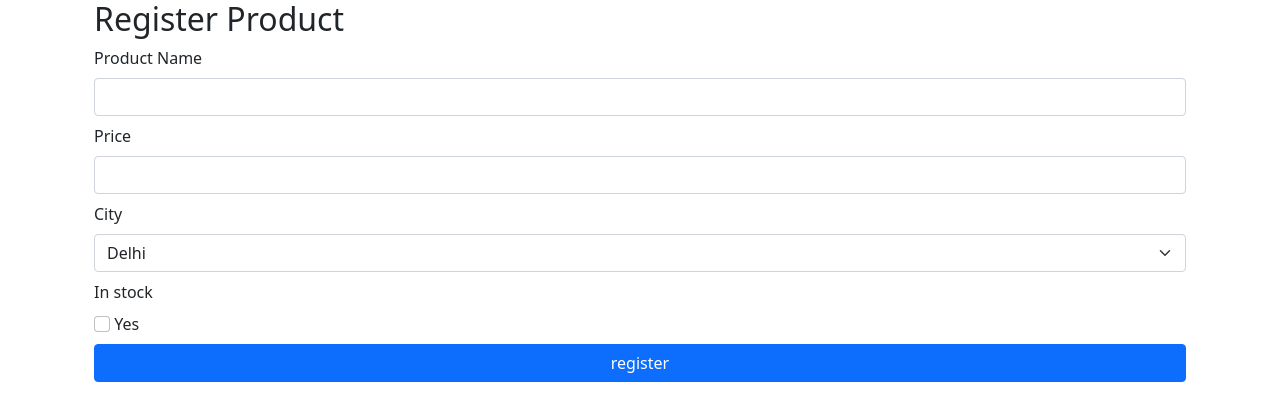
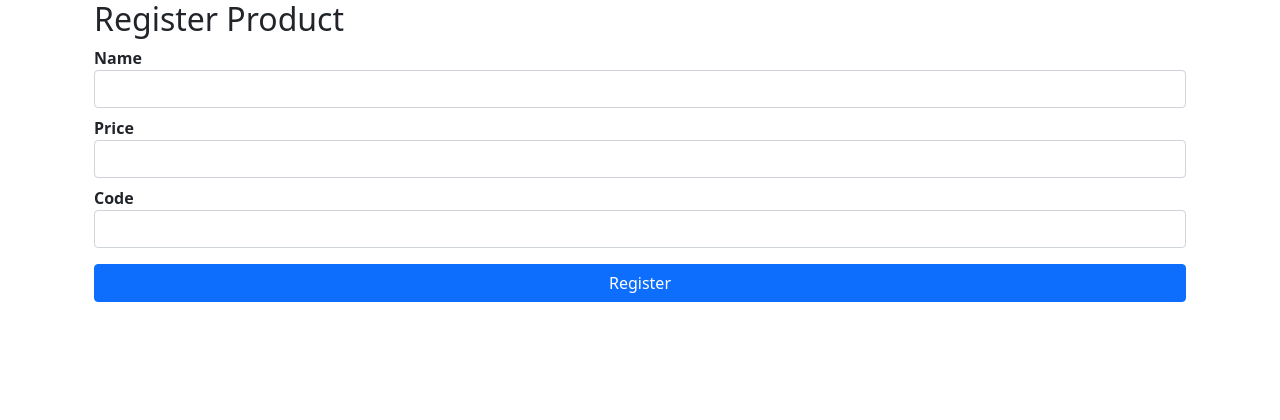
Before and after one commit to ssmohanty153/my-app, a React (Create React App) app: page / in a window 1280 px wide. Shown: the top 420 px of the page. Built offline with nearby package versions, Linux system fonts and the light colour scheme.

Commit message:
formic component in react and mabual valedation

```diff
--- a/package.json
+++ b/package.json
@@ -7,6 +7,8 @@
     "@testing-library/react": "^12.1.3",
     "@testing-library/user-event": "^13.5.0",
     "bootstrap": "^5.1.3",
+    "formic": "^0.0.10",
+    "formik": "^2.2.9",
     "react": "^17.0.2",
     "react-dom": "^17.0.2",
     "react-scripts": "5.0.0",
--- /dev/null
+++ b/src/components/formicDemoComponent.js
@@ -0,0 +1,56 @@
+import React from "react";
+
+import {useFormik} from 'formik';
+
+
+ const FormikDemoComponent=()=>{
+
+const formik=useFormik({
+    initialValues:{
+        ProductId:'',
+        Product:'',
+        price:'',
+        brand:''
+    },
+    onSubmit:values=>{
+        document.write(JSON.stringify(values));
+
+    }
+})
+
+    return(
+        <>
+        <div>
+            <form className="container" onSubmit={formik.handleSubmit}>
+                <dl>
+                    <dt className="form-label">Product Id</dt>
+                    <dd>
+                        <input name="ProductId" onChange={formik.handleChange} value={formik.values.ProductId} className="form-control" type="text"></input>
+
+                    </dd>
+                    <dt className="form-label">Product</dt>
+                    <dd>
+                        <input name="Product" onChange={formik.handleChange} value={formik.values.Product} className="form-control" type="text"></input>
+
+                    </dd>
+                    <dt className="form-label">Price</dt>
+                    <dd>
+                        <input name="price" onChange={formik.handleChange} value={formik.values.price} className="form-control" type="text"></input>
+
+                    </dd>
+                    <dt className="form-label">Brand</dt>
+                    <dd>
+                        <input name="brand" onChange={formik.handleChange} value={formik.values.brand} className="form-control" type="text"></input>
+
+                    </dd>
+                </dl>
+                <div className="d-grid">
+                    <button className="btn btn-primary">Submit</button>
+                </div>
+
+            </form>
+        </div>
+        </>
+    )
+}
+export default FormikDemoComponent;
--- /dev/null
+++ b/src/components/formikDemo2Components.js
@@ -0,0 +1,96 @@
+import React from "react";
+
+import { useFormik } from "formik";
+const FormikDemo2Component =()=>{
+
+    const formik=useFormik({
+        initialValues:{
+            Name:'',
+            Price:'',
+            City:'',
+            stock:'false'
+
+
+        },
+        onSubmit:values=>{
+            document.write(`
+            <h2>Product Details</h2>
+            <table width="400">
+            <tr>
+            <th>Name</th>
+            <td>${values.Name}</td>
+            </tr>
+            <tr>
+            <th>Price</th>
+            <td>${values.Price}</td>
+            </tr>
+            <tr>
+            <th>City</th>
+            <td>${values.City}</td>
+            </tr>
+            <tr>
+            <th>stock</th>
+            <td>${values.stock}</td>
+            </tr>
+            </table>
+
+            `
+
+            );
+
+        }
+
+
+    })
+
+    return(
+        <>
+        <form className="container" onSubmit={formik.handleSubmit}>
+            <h2>Register Product</h2>
+            <div className="mt-2">
+                <label className="form-label">Product Name</label>
+                <div>
+                    <input type="text"  className="form-control" onChange={formik.handleChange} name="Name" value={formik.values.Name}/>
+                </div>
+            </div>
+            <div className="mt-2">
+                <label className="form-label">Price</label>
+                <div>
+                    <input type="text" className="form-control"  onChange={formik.handleChange} name="Price" value={formik.values.Price}/>
+
+                </div>
+
+            </div>
+            <div className="mt-2">
+                <label className="form-label">City</label>
+                <div>
+                    <select className="form-select"  onChange={formik.handleChange} name="City" value={formik.values.City}>
+                        <option >Delhi</option>
+                        <option>bangalore</option>
+                        <option>Hydrabad</option>
+                        <option>Pune</option>
+                    </select>
+                </div>
+
+            </div>
+            <div className="mt-2">
+                <label className="form-label">In stock</label>
+                <div>
+                   <input type="checkbox" name="stock"  onChange={formik.handleChange} value={formik.values.stock} className="form-check-input"/> Yes
+                </div>
+
+            </div>
+            <div className="mt-2">
+                <div className="d-grid">
+                <button className="btn btn-primary">register</button>
+                </div>
+            </div>
+
+
+
+        </form>
+        </>
+    )
+
+}
+export default FormikDemo2Component;
--- /dev/null
+++ b/src/components/formikvslidation.js
@@ -0,0 +1,77 @@
+import React from 'react';
+import { useFormik } from 'formik';
+
+const ValidateFormData=(props)=>{
+    const errors = {
+        Name: '',
+        Price: '',
+        Code: ''
+    }
+    if (!props.Name) {
+        errors.Name = "Product Name Required";
+    }
+    else if(props.Name.length<5){
+        errors.Name = "Product Name too sort";
+
+    }
+    if (!props.Price) {
+        errors.Price = "Product Price Required";
+    }
+    if (!props.Code) {
+        errors.Code = "Product Code Required";
+    }else if(!/[A-Z]{3}[0-9]{2}/.test(props.Code)){
+        errors.Code = "Product Code not matching";
+    }
+    return errors;
+}
+
+const FormValidationComponent = () => {
+
+    const formik = useFormik({
+        initialValues: {
+            Name: '',
+            Price: '',
+            Code: ''
+        },
+        validate:ValidateFormData,
+
+        onSubmit:values=>{
+            document.write(JSON.stringify(values));
+
+        }
+    })
+
+    return (
+        <>
+            <div className="container-fluid">
+
+                <form className="container" onSubmit={formik.handleSubmit}>
+                <h2 className='center'>Register Product</h2>
+                    <dl>
+                        <dt>Name</dt>
+                        <dd>
+                            <input className="form-control"  type="text" onBlur={formik.handleBlur} onChange={formik.handleChange} value={formik.values.Name} name="Name" />
+                        </dd>
+                        <dd className='text-danger'>{(formik.touched.Name && formik.errors.Name)?formik.errors.Name:null}</dd>
+                        <dt>Price</dt>
+                        <dd>
+                            <input type="text" className='form-control' onBlur={formik.handleBlur} onChange={formik.handleChange} value={formik.values.Price} name="Price" />
+                        </dd>
+                        <dd className='text-danger'>{(formik.touched.Price && formik.errors.Price)?formik.errors.Price:null}</dd>
+                        <dt>Code</dt>
+                        <dd>
+                            <input type="text" className='form-control' onBlur={formik.handleBlur} onChange={formik.handleChange} value={formik.values.Code} name="Code" />
+                        </dd>
+                        <dd className='text-danger'>{(formik.touched.Code && formik.errors.Code)?formik.errors.Code:null}</dd>
+
+                    </dl>
+                    <div className='d-grid'>
+                    <button className='btn btn-primary'>Register</button>
+                    </div>
+                </form>
+            </div>
+        </>
+    )
+}
+
+export default FormValidationComponent;
--- a/src/index.js
+++ b/src/index.js
@@ -5,12 +5,15 @@ import '../node_modules/bootstrap/dist/css/bootstrap.css';
 import App from './App';
 import Register from './components/register';
 import Login from './components/loginPage';
+import  FormikDemoComponent from './components/formicDemoComponent';
+import FormikDemo2Component from './components/formikDemo2Components';
+import FormValidationComponent from './components/formikvslidation';
 import FormComponent from './components/formComponent';
 import reportWebVitals from './reportWebVitals';
 
 ReactDOM.render(
   <React.StrictMode>
-    <FormComponent/>
+    <FormValidationComponent />
 
   </React.StrictMode>,
   document.getElementById('root')
```
Also changed, not shown: 1 other file (tests, documents, lock files or other folders).
